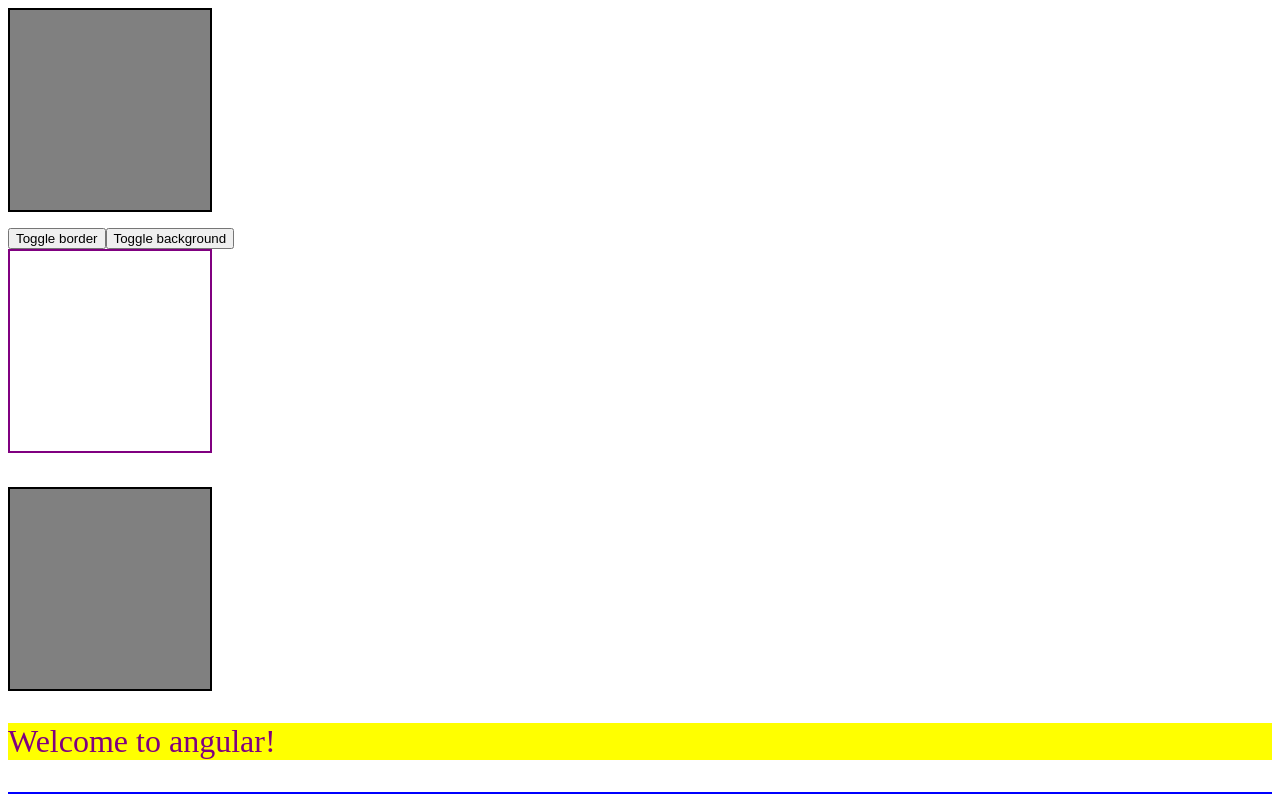
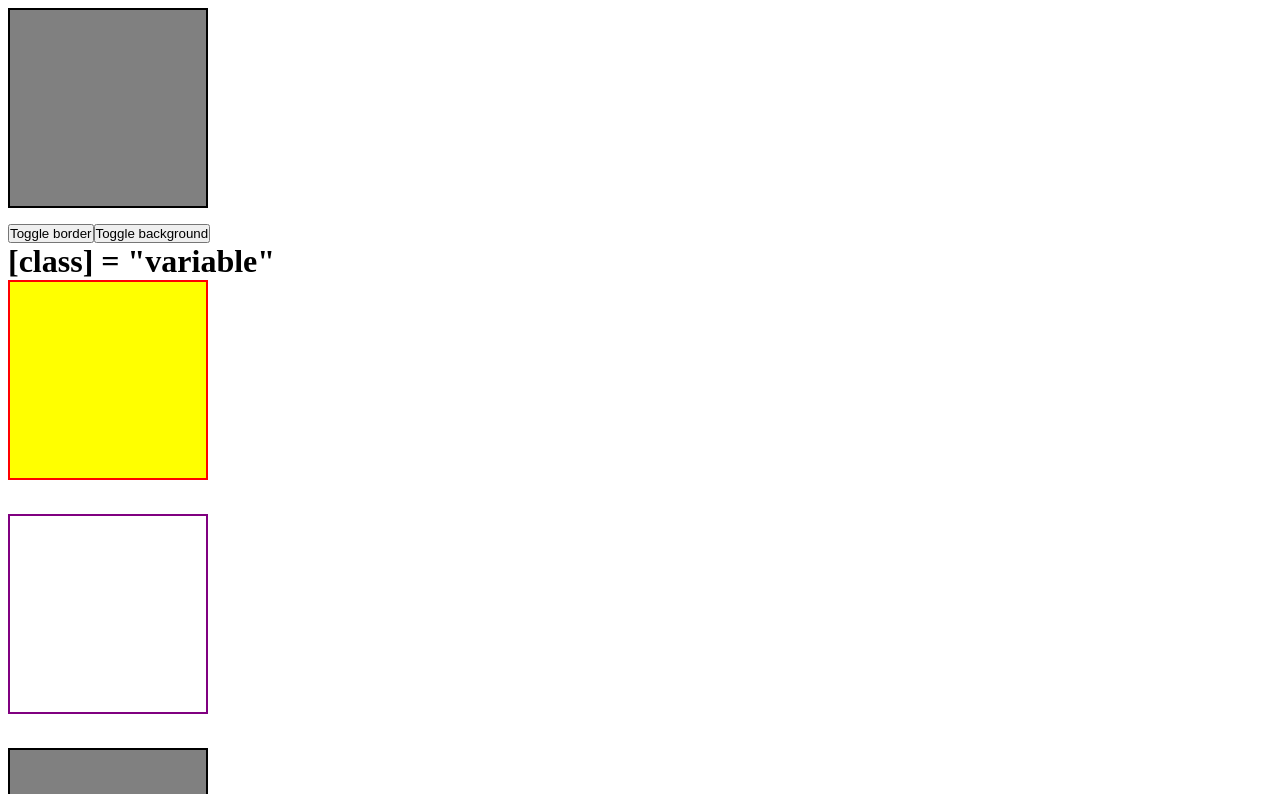
Before and after one commit to S2ShiroeS2/angular100day, an Angular app: page / in a window 1280 px wide. Shown: the top 794 px of the page. Built offline with nearby package versions, Linux system fonts and the light colour scheme.

Commit message:
add code exam

```diff
--- a/src/app/app.component.css
+++ b/src/app/app.component.css
@@ -1,3 +1,13 @@
+:root {
+  --text-color: red;
+}
+
+* {
+  margin: 0;
+  padding: 0;
+  box-sizing: border-box;
+}
+
 .box {
   width: 200px;
   height: 200px;
--- a/src/app/app.component.html
+++ b/src/app/app.component.html
@@ -2,6 +2,15 @@
 
 <button (click)="isDanger = !isDanger">Toggle border</button>
 <button (click)="isWarning = !isWarning">Toggle background</button>
+<!--
+  [class.ten-class]
+  [class] = "array"
+  [class] = "Object"
+  [class] = "variable"
+ -->
+ <br>
+ <h1>[class] = "variable"</h1>
+ <div class="box" [class]="classBox"></div>
 <br>
 <!-- Array class -->
 <div class="box" [class]="['purple-border','white-background']"></div>
@@ -19,5 +28,6 @@
   [style.css-variable]
 
  -->
+ <p [style.--text-color]="isDanger ? 'red' : 'blue'" [style]="{color: 'var(--text-color)'}">Welcome to angular!</p>
 <p [style.color]="'purple'" [style.backgroundColor]="'yellow'" [style.fontSize.rem]="2">Welcome to angular!</p>
 <p [style]="{color:'red', backgroundColor: 'blue', fontSize: '20px'}">Welcome to angular!</p>
--- a/src/app/app.component.ts
+++ b/src/app/app.component.ts
@@ -6,7 +6,7 @@
   styleUrls: ['./app.component.css']
 })
 export class AppComponent {
-  title = 'angular100day';
   isDanger = false;
   isWarning = false;
+  classBox = ['red-border', 'yellow-background']
 }
```
